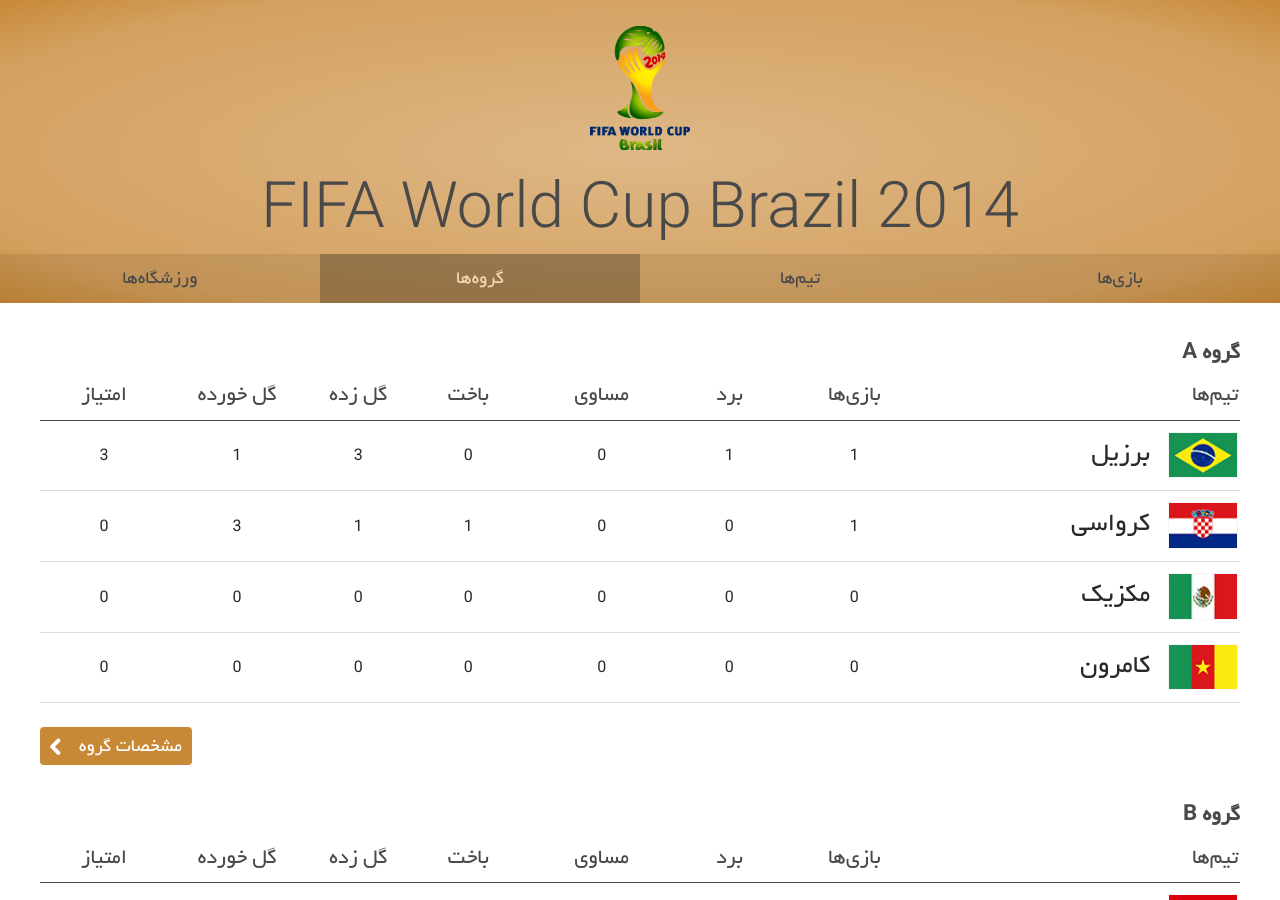
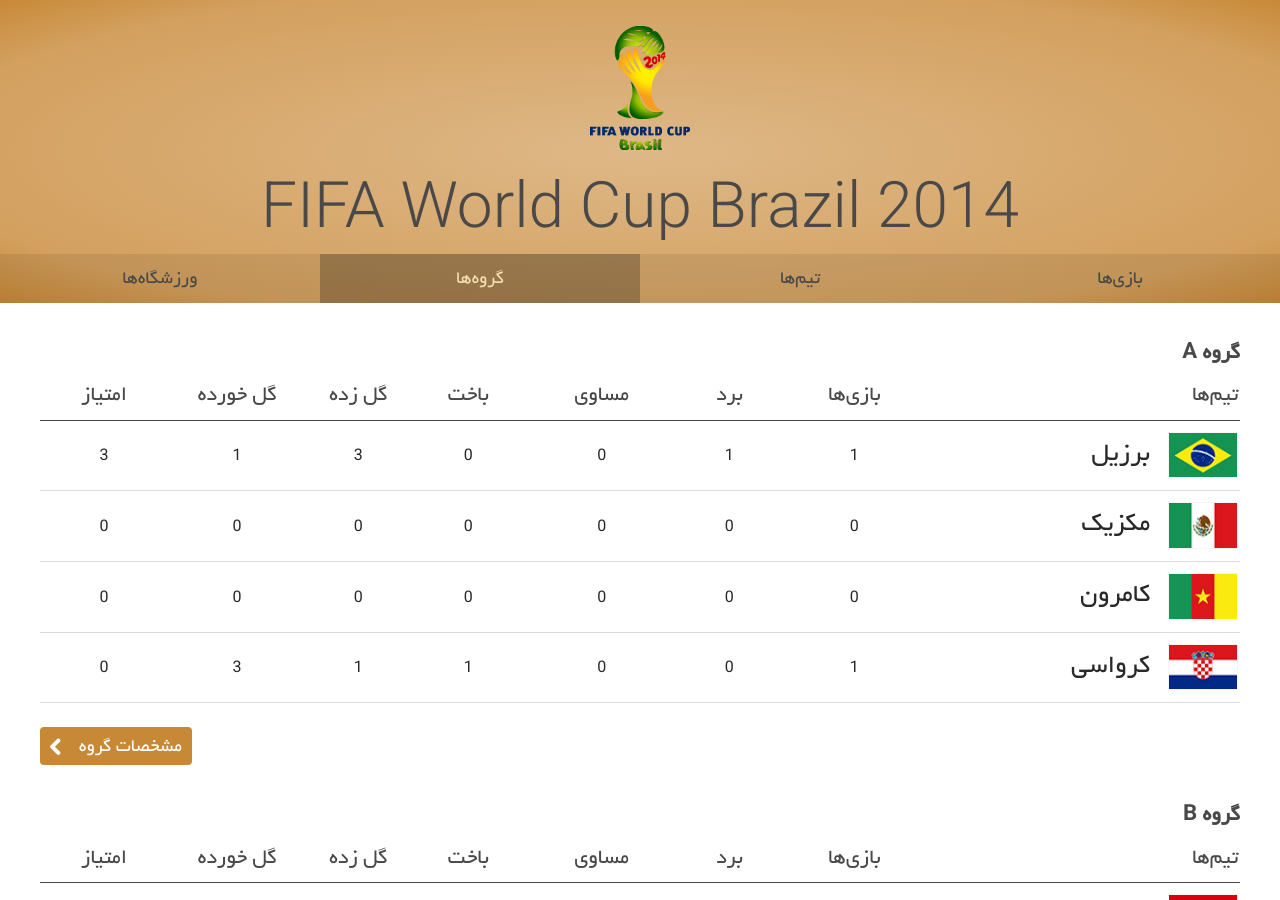
Before and after one commit to HosseinKarami/fifawc, a Jekyll site: the page built from groups/index.html, in a window 1280 px wide and 900 px high. Built offline with Jekyll 4.4.1, drawn with Linux system fonts in a browser that asks for light colours; comment, search, counter and statistics services are not loaded; some of the changed lines change nothing that is shown.

Commit message:
Bra Vs Cro

```diff
--- a/_data/groups.yml
+++ b/_data/groups.yml
@@ -9,15 +9,6 @@
     GF: "3"
     GA: "1"
     points: "3"
-  - team: کرواسی
-    flag: assets/img/flags/cro.png
-    played: "1"
-    won: "0"
-    draw: "0"
-    lost: "1"
-    GF: "1"
-    GA: "3"
-    points: "0"
   - team: مکزیک
     flag: assets/img/flags/mex.png
     played: "0"
@@ -35,6 +26,15 @@
     lost: "0"
     GF: "0"
     GA: "0"
+    points: "0"
+  - team: کرواسی
+    flag: assets/img/flags/cro.png
+    played: "1"
+    won: "0"
+    draw: "0"
+    lost: "1"
+    GF: "1"
+    GA: "3"
     points: "0"
 
 - group: B
```
